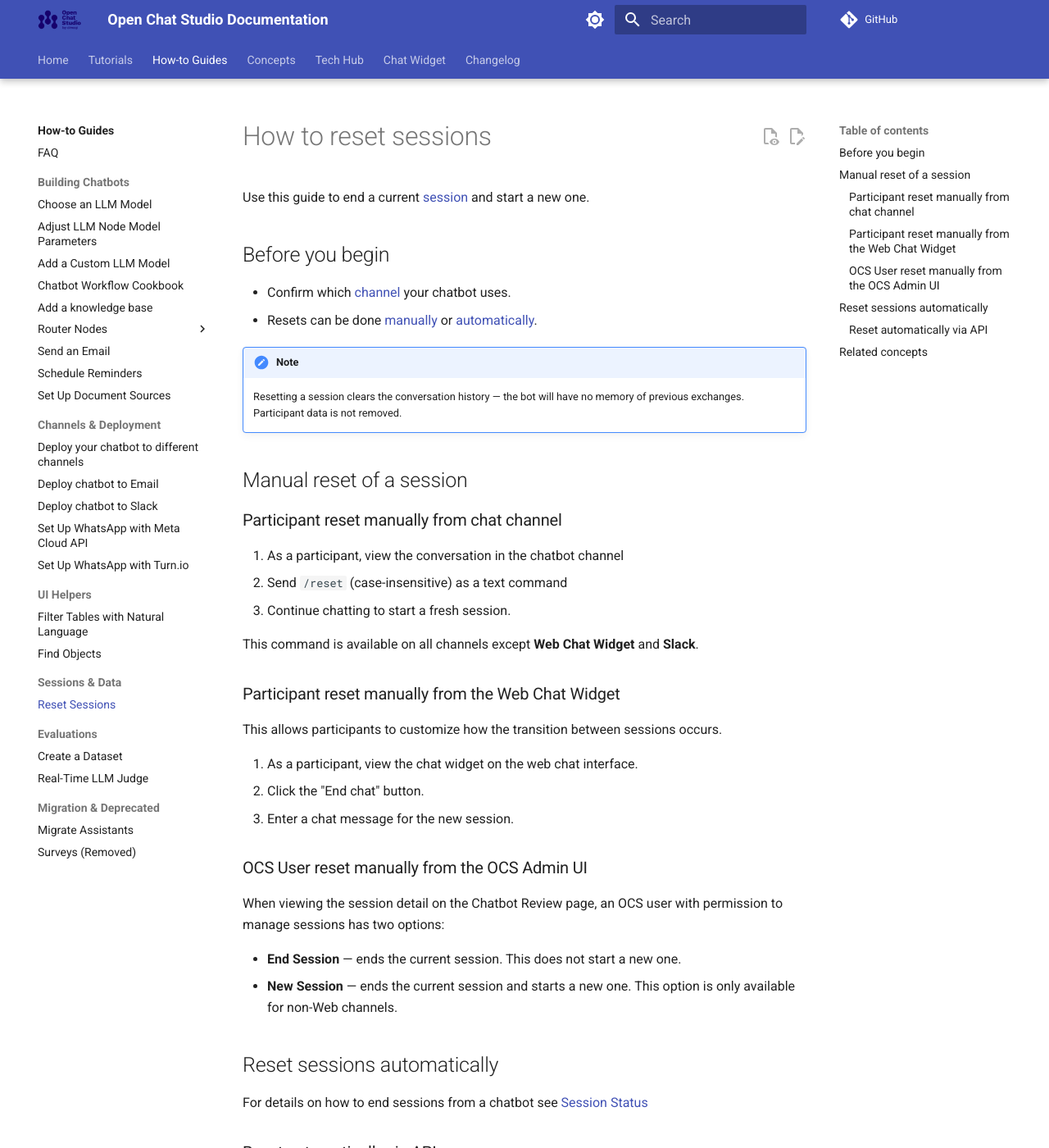
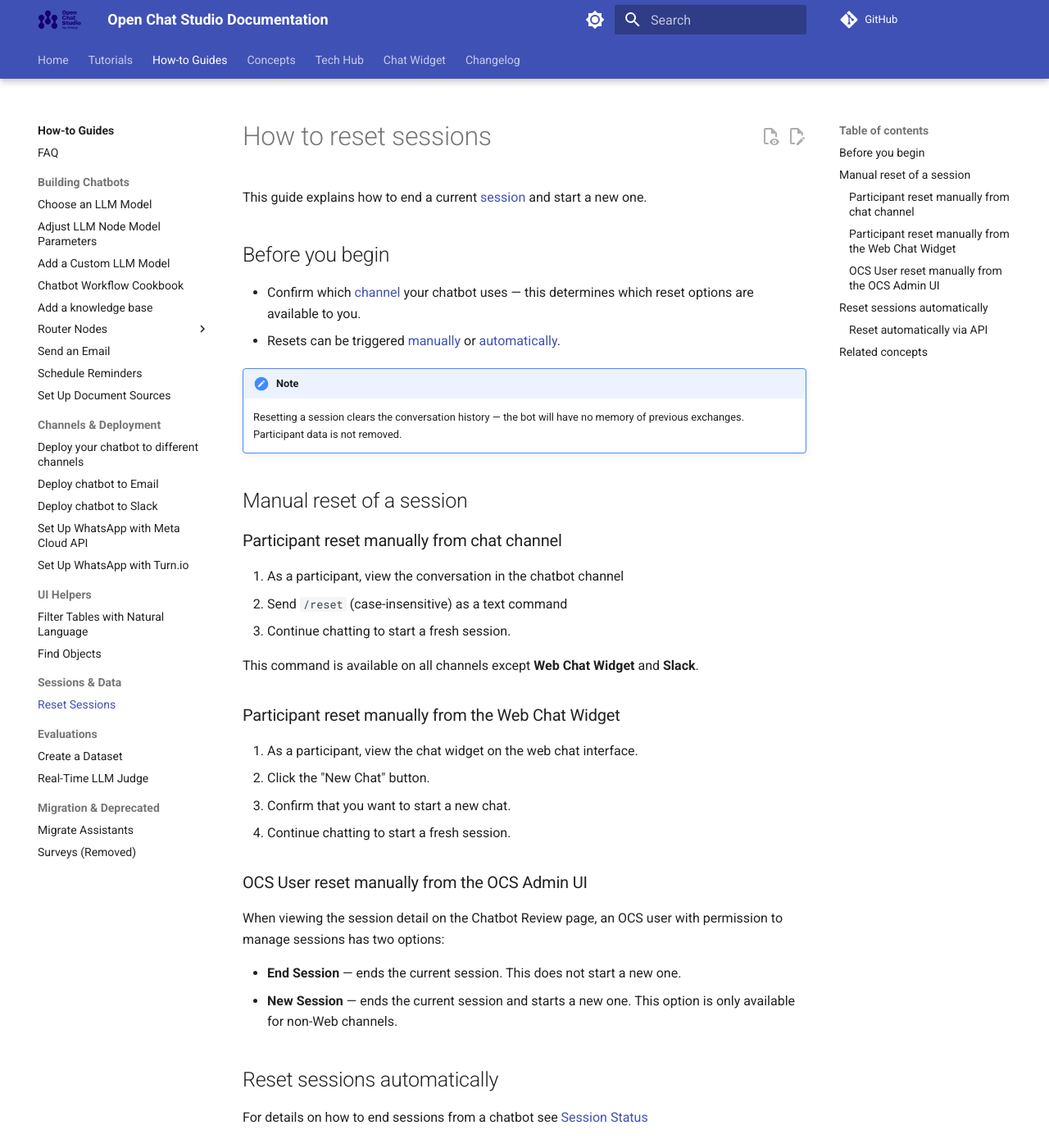
Before and after one commit to dimagi/open-chat-studio-docs, an MkDocs documentation site: the page built from docs/how-to/reset_sessions.md, in a window 1280 px wide and 1400 px high. Shown: the whole window at 82% size. Built offline with MkDocs 1.6.1 and Material for MkDocs 9.7.7, drawn with Linux system fonts in a browser that asks for light colours; a script that is not in the unit is left out; comment, search, counter and statistics services are not loaded.

Commit message:
Accuracy of button names for web chat widget. Readablity of intro. Fixed links

```diff
--- a/docs/how-to/reset_sessions.md
+++ b/docs/how-to/reset_sessions.md
@@ -4,12 +4,12 @@ title: How to reset sessions
 
 # How to reset sessions
 
-Use this guide to end a current [session](../concepts/sessions.md) and start a new one.
+This guide explains how to end a current [session](../concepts/sessions.md) and start a new one.
 
 ## Before you begin
 
-- Confirm which [channel](../concepts/channels.md) your chatbot uses.
-- Resets can be done [manually](#manual-reset-of-a-session) or [automatically](#reset-sessions-automatically).
+- Confirm which [channel](../concepts/channels.md) your chatbot uses — this determines which reset options are available to you.
+- Resets can be triggered [manually](#manual-reset-of-a-session) or [automatically](#reset-sessions-automatically).
 
 !!! note
 
@@ -27,11 +27,10 @@ This command is available on all channels except **Web Chat Widget** and **Slack
 
 ### Participant reset manually from the Web Chat Widget
 
-This allows participants to customize how the transition between sessions occurs.
-
 1. As a participant, view the chat widget on the web chat interface.
-2. Click the "End chat" button.
-3. Enter a chat message for the new session.
+2. Click the "New Chat" button.
+3. Confirm that you want to start a new chat.
+4. Continue chatting to start a fresh session.
 
 ### OCS User reset manually from the OCS Admin UI
 
```
Also changed, not shown: docs/concepts/sessions.md (+2 -2 lines).
